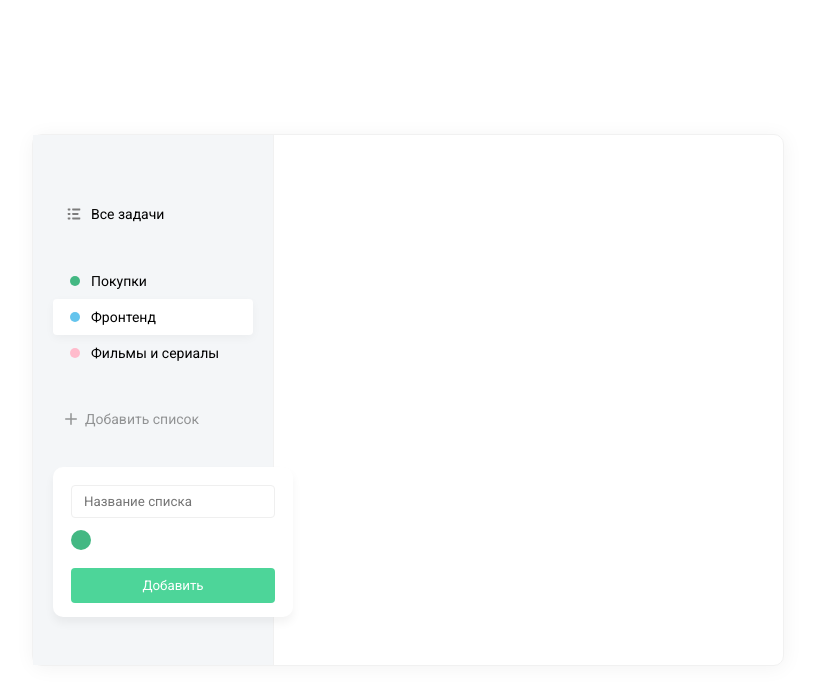
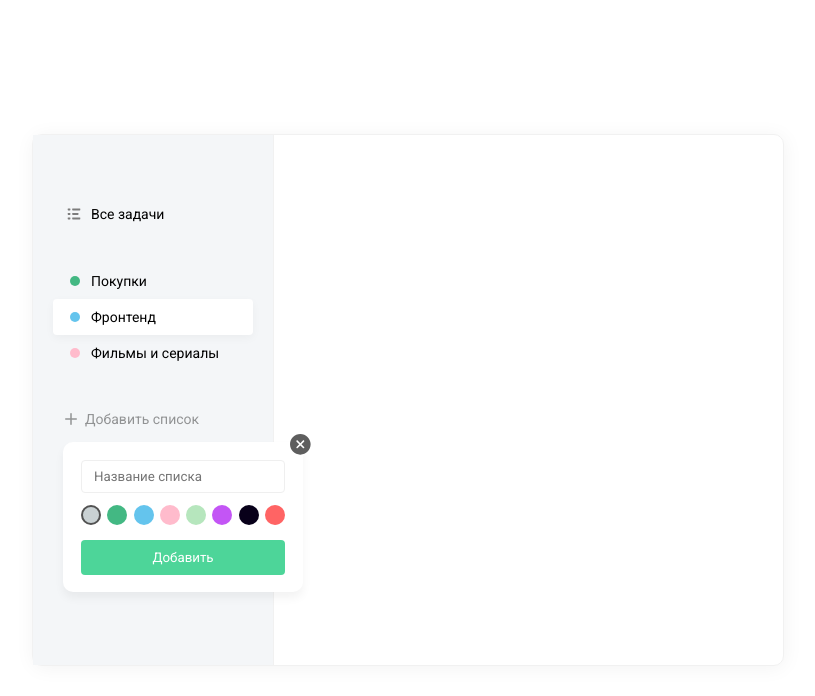
Before and after one commit to cybershock1/React-ToDo, a React (Create React App) app: page / in a window 1280 px wide. Both pictures are taken after a click on the element "Добавить список". Shown: the top 696 px of the page, without its empty margins (232-1047 px from the left). Built offline with nearby package versions, Linux system fonts and the light colour scheme.

Commit message:
Started the third video.

```diff
--- a/src/components/AddList/AddButtonList.scss
+++ b/src/components/AddList/AddButtonList.scss
@@ -7,18 +7,36 @@
         border-radius: 10px;
         padding: 18px;
         box-sizing:border-box;
+        position: relative;
+        top: -25px;
+        left: 10px;
 
         .button {
             width: 100%;
             margin-top: 15px;
         }
 
+        &-close-btn {
+            position: absolute;
+            right: -8px;
+            top: -8px;
+            cursor: pointer;
+        }
+
         &-colors {
+            display: flex;
+            justify-content: space-between;
             margin-top: 12px;
 
             .badge {
-                width: 20px;
-                height: 20px;
+                width: 16px;
+                height: 16px;
+                cursor: pointer;
+                border: 2px solid transparent;
+
+                &.active {
+                    border: 2px solid #525252;
+                }
             }
         }
 
--- a/src/components/AddList/index.jsx
+++ b/src/components/AddList/index.jsx
@@ -1,12 +1,14 @@
 import React, { useState } from "react";
 import List from "../List";
+import Badge from "../Badge";
 
-import Badge from "../Badge";
+import closeSvg from "../../assets/img/close.svg";
 
 import "./AddButtonList.scss";
 
 const AddList = ({ colors }) => {
   const [visiblePopup, setVisiblePopup] = useState(false);
+  const [selectedColor, selectColor] = useState(colors[0].id);
 
   return (
     <div className="add-list">
@@ -46,12 +48,17 @@ const AddList = ({ colors }) => {
 
       {visiblePopup && (
         <div className="add-list__popup">
+          <img onClick={() => setVisiblePopup(false)} src={closeSvg} alt="Close button" className="add-list__popup-close-btn" />
           <input className="field" type="text" placeholder="Название списка" />
           <div className="add-list__popup-colors">
-            <ul>
-              <li><Badge color="green" /></li>
-              <li></li>
-            </ul>
+            {colors.map((color) => (
+              <Badge
+                onClick={() => selectColor(color.id)}
+                key={color.id}
+                color={color.name}
+                className={selectedColor === color.id && "active"}
+              />
+            ))}
           </div>
           <button className="button">Добавить</button>
         </div>
--- a/src/components/Badge/Badge.scss
+++ b/src/components/Badge/Badge.scss
@@ -3,6 +3,26 @@
     width: 10px;
     height: 10px;
     border-radius: 30px;
+
+    &--grey {
+       background-color: #C9D1D3;
+    }
+
+    &--lime {
+        background-color: #B6E6BD;
+     }
+
+     &--purple {
+        background-color: #C355F5;
+     }
+
+     &--black {
+        background-color: #08001a;
+     }
+
+     &--red {
+        background-color: #ff6464;
+     }
 
     &--green {
         background-color: #43B883;
--- a/src/components/Badge/index.jsx
+++ b/src/components/Badge/index.jsx
@@ -1,6 +1,10 @@
 import React from "react";
-import './Badge.scss';
+import classNames from "classnames";
 
-const Badge = ({ color }) => <i className={`badge badge--${color}`}></i>;
+import "./Badge.scss";
+
+const Badge = ({ color, onClick, className }) => (
+  <i onClick={onClick} className={classNames('badge', {[`badge--${color}`]: color}, className)}></i>
+);
 
 export default Badge;
```
